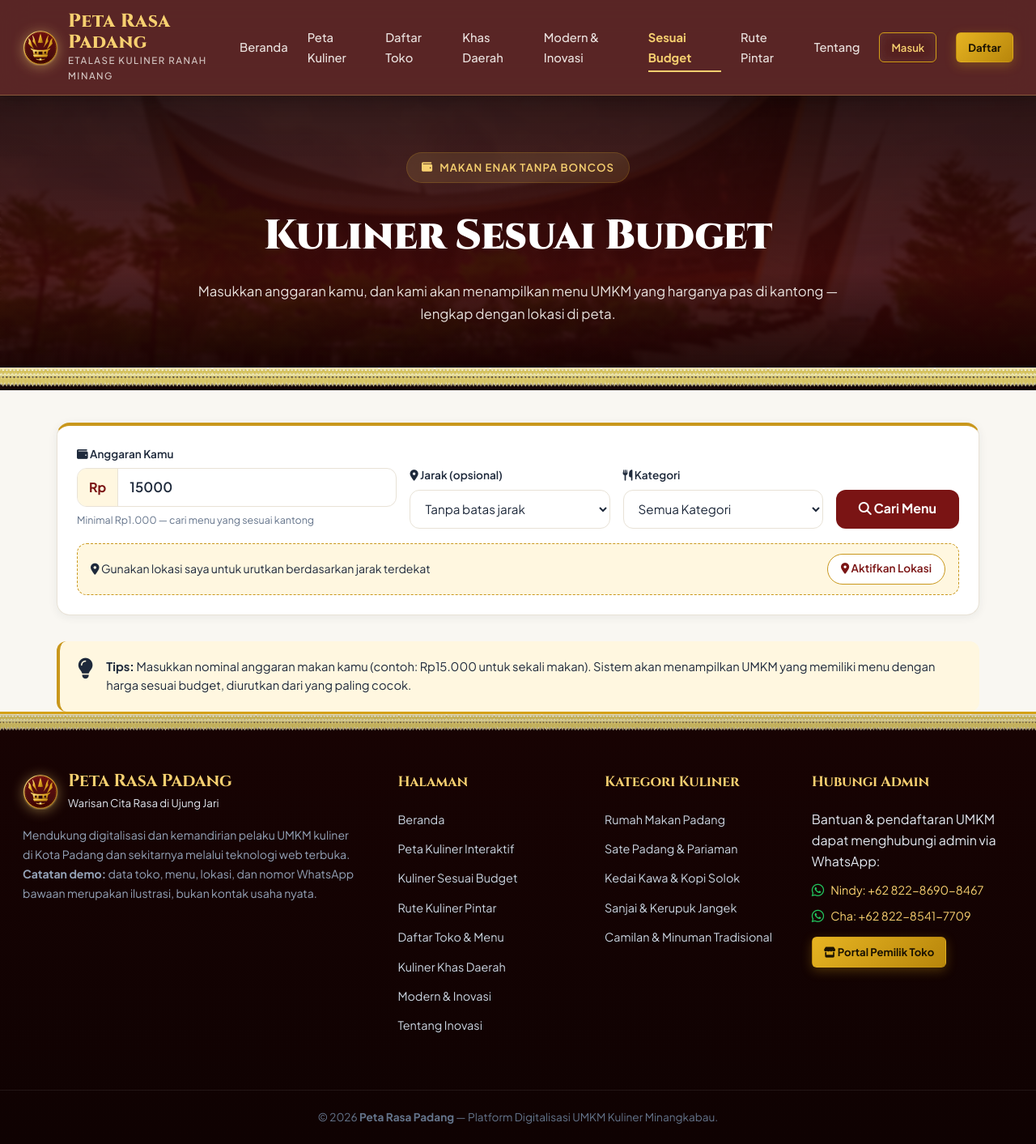
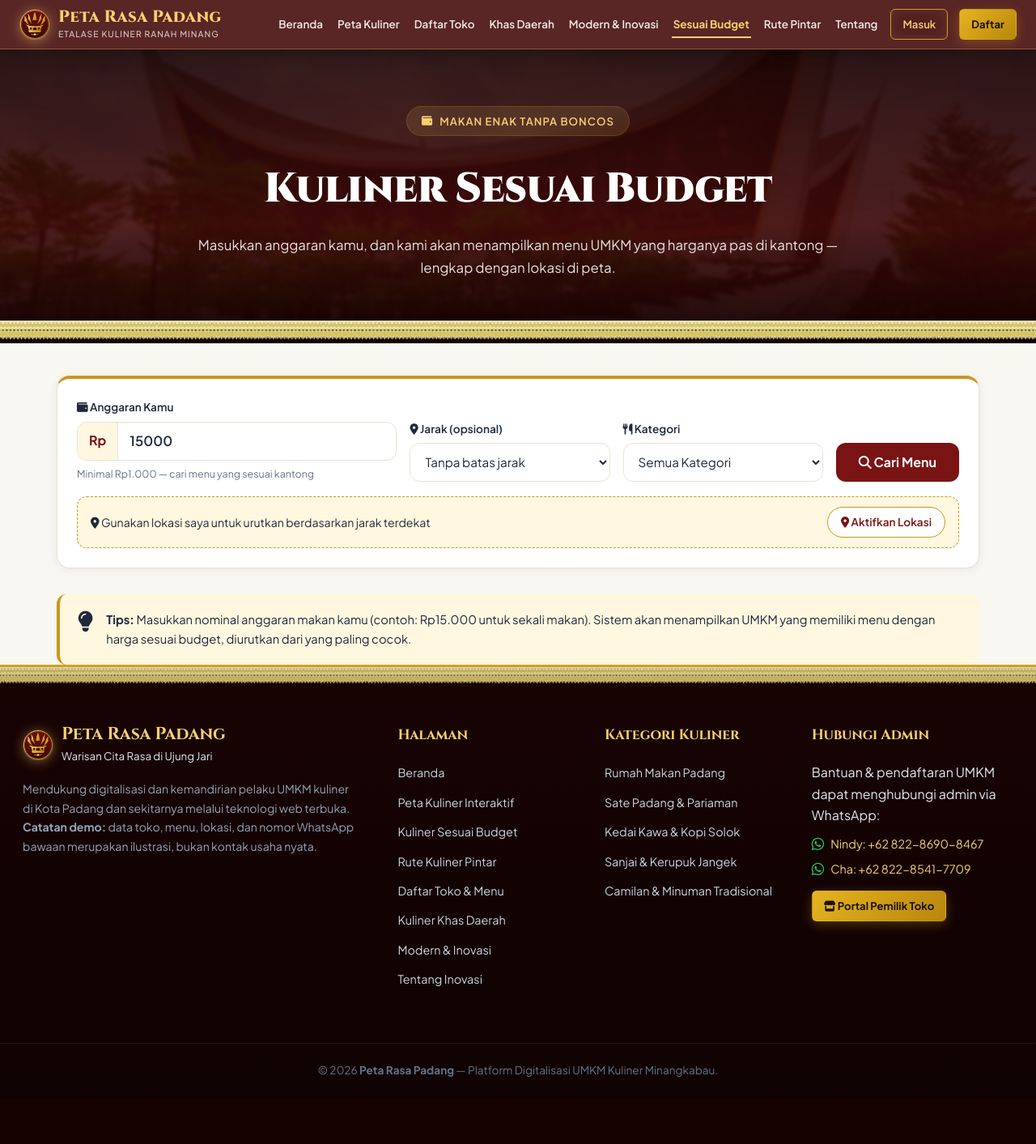
Before and after one commit to Creyzsa/Lomba-Web-UMKM, a PHP site: page /kuliner-budget.php in a window 1280 px wide. Shown: the whole page at 81% size. After the commit the page ends 1330 px from the top, so only its background shows below. Run offline with PHP 8.4, Linux system fonts and the light colour scheme; data comes from the database, SQL or seed files in the repository.

Commit message:
fix(navbar): rapikan navbar header jadi 1 baris sejajar lurus tanpa wrap/turun ke bawah

```diff
--- a/kuliner-padang/assets/css/style.css
+++ b/kuliner-padang/assets/css/style.css
@@ -246,24 +246,26 @@ a:hover {
 }
 
 .nav-container {
-    max-width: 1280px;
+    max-width: 1440px;
     margin: 0 auto;
-    padding: 14px 28px;
+    padding: 10px 24px;
     display: flex;
     justify-content: space-between;
     align-items: center;
+    gap: 16px;
 }
 
 .brand {
     display: flex;
     align-items: center;
-    gap: 12px;
+    gap: 10px;
     text-decoration: none;
+    flex-shrink: 0;
 }
 
 .brand-icon {
-    width: 44px;
-    height: 44px;
+    width: 38px;
+    height: 38px;
     display: inline-flex;
     align-items: center;
     justify-content: center;
@@ -284,35 +286,40 @@ a:hover {
 }
 
 .brand-title {
-    font-size: 1.45rem;
+    font-size: 1.28rem;
     font-weight: 800;
     color: var(--emas-terang);
     display: block;
     line-height: 1.1;
-    letter-spacing: 0.5px;
+    letter-spacing: 0.3px;
+    white-space: nowrap;
 }
 
 .brand-tagline {
-    font-size: 0.72rem;
+    font-size: 0.65rem;
     color: rgba(255, 253, 249, 0.75);
-    letter-spacing: 1.5px;
+    letter-spacing: 1px;
     text-transform: uppercase;
     display: block;
     font-weight: 500;
+    white-space: nowrap;
 }
 
 .nav-links {
     display: flex;
     align-items: center;
-    gap: 24px;
+    gap: 14px;
+    flex-wrap: nowrap;
+    white-space: nowrap;
 }
 
 .nav-link {
-    color: rgba(255, 253, 249, 0.88);
-    font-weight: 500;
-    font-size: 0.92rem;
+    color: rgba(255, 253, 249, 0.9);
+    font-weight: 600;
+    font-size: 0.84rem;
     position: relative;
-    padding: 6px 0;
+    padding: 6px 2px;
+    white-space: nowrap;
 }
 
 .nav-link::after {
@@ -1780,17 +1787,20 @@ a:hover {
     }
 }
 
-@media (max-width: 768px) {
+@media (max-width: 1100px) {
     .nav-container {
         flex-direction: column;
-        gap: 14px;
-        padding: 14px 20px;
+        gap: 12px;
+        padding: 12px 18px;
     }
     .nav-links {
         flex-wrap: wrap;
         justify-content: center;
-        gap: 14px;
-    }
+        gap: 12px;
+    }
+}
+
+@media (max-width: 768px) {
     .hero-section {
         padding: 90px 20px 110px;
     }
```
